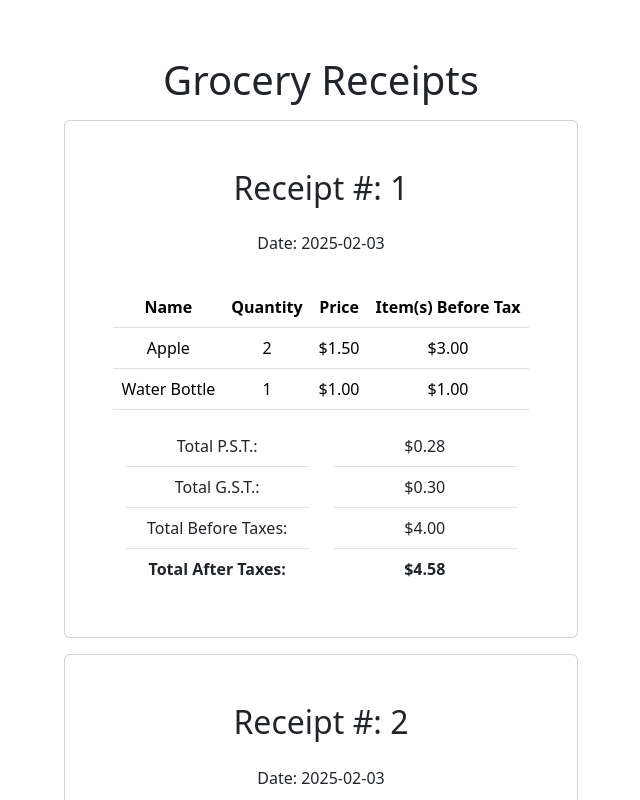
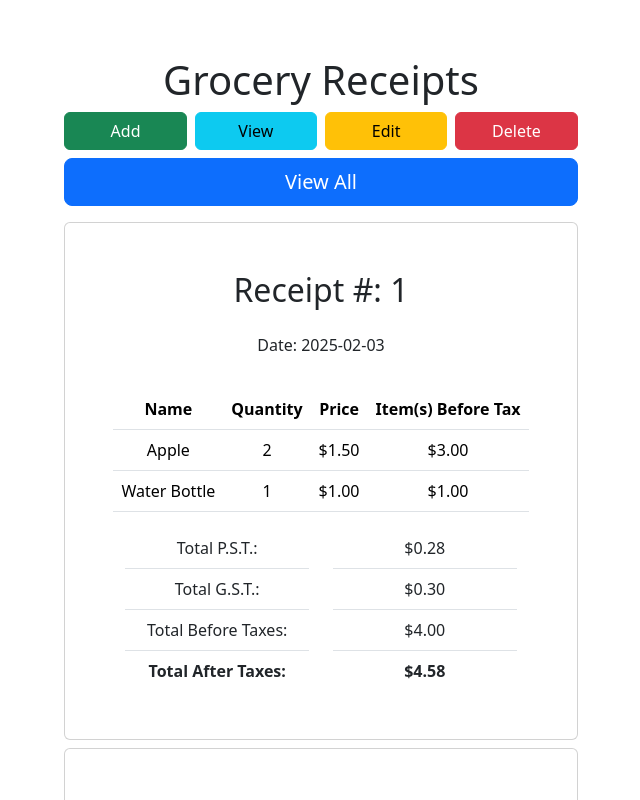
Before and after one commit to arnoprincestonpan/grocery-receipts-frontend, a React (Vite) app in the folder front-end/: page / in a window 1280 px wide. Shown: the top 800 px of the page, without its empty margins (319-959 px from the left). Built offline with nearby package versions, Linux system fonts and the light colour scheme.

Commit message:
added non-working buttons

```diff
--- a/front-end/src/App.jsx
+++ b/front-end/src/App.jsx
@@ -7,8 +7,30 @@ function App() {
     <>
       <div className="container mt-4">
         <h1>Grocery Receipts</h1>
+
+        {/* Buttons Section */}
+        <div className="mb-2">
+          <div className="d-flex justify-content-between gap-2">
+            <button className="btn btn-success w-25">
+              Add
+            </button>
+            <button className="btn btn-info w-25">
+              View
+            </button>
+            <button className="btn btn-warning w-25">
+              Edit
+            </button>
+            <button className="btn btn-danger w-25">
+              Delete
+            </button>
+          </div>
+          <button className="btn btn-primary btn-lg w-100 my-2">
+            View All
+          </button>
+        </div>
+
         {receiptData.map((receipt, index) => (
-          <div key={index} className="card my-3">
+          <div key={index} className="card my-2">
             <div className="card-body">
               <h2 className="card-title">
                 Receipt #: {receipt.receiptNumber}
```
